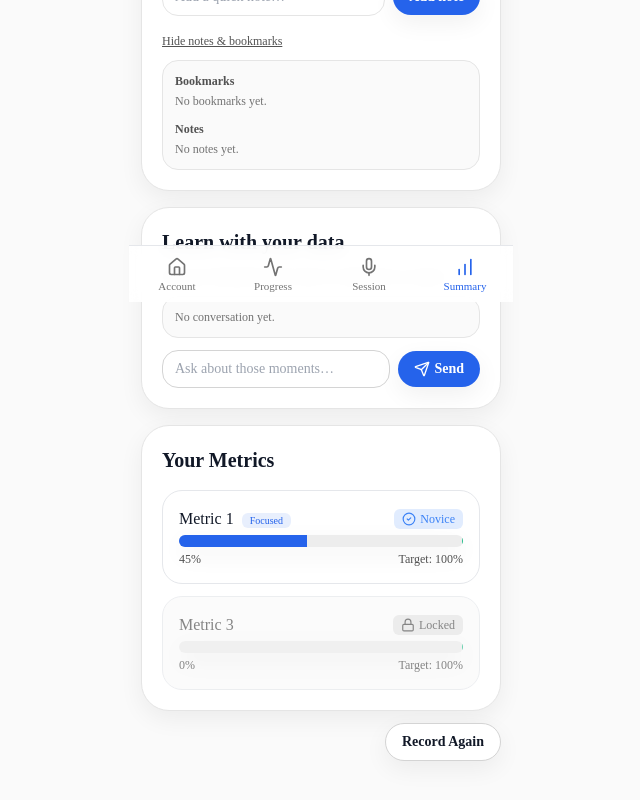
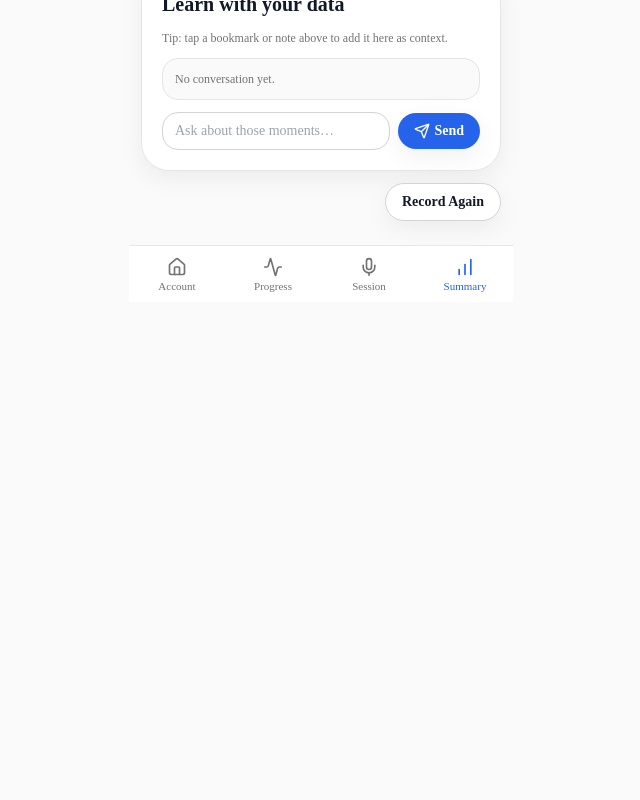
Before and after one commit to bodon2018/plena-learn, a Next.js app: page /user/summary in a window 1280 px wide. Shown: the part 498-1298 px from the top of the page, without its empty margins (319-959 px from the left). After the commit the page ends 879 px from the top, so only its background shows below. Built offline with nearby package versions, Linux system fonts and the light colour scheme.

Commit message:
deleted unneeded user cards.

```diff
--- a/src/features/progress/ProgressScreen.tsx
+++ b/src/features/progress/ProgressScreen.tsx
@@ -9,7 +9,8 @@ import AppBar from "@/components/navigation/AppBar";
 import ProgressBar from "@/components/ui/ProgressBar";
 import { useSessionStore } from "@/store/sessionStore";
 import milestonesData from "@/data/milestones.json";
-import { statusLabel, narrative } from "@/lib/progress";
+// CHANGE: remove `narrative` since the Narrative card is gone
+import { statusLabel } from "@/lib/progress";
 import { CheckCircle2, Lock } from "lucide-react";
 import { cn } from "@/lib/cn";
 // import { METRICS_BY_CATEGORY } from "@/lib/constants";
@@ -171,14 +172,8 @@ export default function ProgressScreen() {
 
   const unlockedCount = list.filter((m) => m.unlocked).length;
 
-  const narrativeText = useMemo(() => {
-    if (list.length === 0) {
-      return "Start a session to generate progress. Your admin can define metrics at any time.";
-    }
-    const head = list[0];
-    const from = Math.max(0, head.value - 0.2);
-    return narrative(head.metricName, from, head.value);
-  }, [list]);
+  // CHANGE: remove narrativeText computation entirely (card removed)
+  // (kept here as a note so future editors know it was deliberate)
 
   // Normalize milestones to an array
   const milestonesForCategory = useMemo(() => {
@@ -297,14 +292,7 @@ export default function ProgressScreen() {
         </ul>
       </Card>
 
-      {/* Narrative */}
-      <Card className="mt-4">
-        <h2 className="text-xl font-bold">Narrative Feedback</h2>
-        <p className="mt-2 text-sm text-ink">{narrativeText}</p>
-        <p className="mt-1 text-sm text-mute">
-          Next step: focus 10 minutes on your most unlocked-but-lowest metric.
-        </p>
-      </Card>
+      {/* CHANGE: Narrative card removed to match new UX; no other layout changed */}
     </>
   );
 }
--- a/src/features/summary/SummaryScreen.tsx
+++ b/src/features/summary/SummaryScreen.tsx
@@ -1,42 +1,43 @@
 "use client";
 
 /**
- * CHANGE (NEW CARD): “Learn with your data”
- * - Sits directly BELOW “Annotate Your Practice”.
- * - Users can tap any Bookmark/Note in the Annotate card to add it as a context chip
- *   in the new card. They can also remove chips.
- * - A small chat composer lets them ask questions; an AI reply appears (mock for now).
- * - Reply area is compact to preserve the clean visual hierarchy.
+ * CHANGE (REMOVAL): The "Your Metrics" card has been removed from Summary,
+ * per request. All related imports (ProgressBar, statusLabel, Lock, CheckCircle2),
+ * props, and derived metric state were deleted to avoid unused-code errors.
+ * The rest of the page (Your 2 Moments, Annotate Your Practice, Learn with your data,
+ * and the "Record Again" button) continues to work unchanged.
  *
- * CHANGE (ANNOTATE): Notes/Bookmarks list items get a tiny “Use in chat” affordance
- * (the whole pill is clickable) that pushes the annotation into the “Learn with your data” context.
+ * NOTE: This file stays backend-agnostic; audio, chat, and annotations are mock/local only.
  *
- * NOTE: This file remains backend-agnostic. Replace the mock AI reply with a real fetch
- * to /api/summary/ask (or similar) later.
- *
- * CHANGE (METRICS FLOW): Metrics are now sourced from the admin-defined store (useMetricsStore),
- * with graceful placeholders when none exist, and mapping by metric id OR name.
+ * NEW CHANGE (COMMENT): The "Your 2 Moments" section is fully commented out per request,
+ * along with its dedicated import and state, so only "Annotate Your Practice" and
+ * "Learn with your data" render now. Uncomment to restore.
  */
 
-import { useMemo, useRef, useState, useEffect } from "react";
+import { /* useMemo, */ useRef, useState, useEffect } from "react";
 import Link from "next/link";
 import AppBar from "@/components/navigation/AppBar";
 import Card from "@/components/ui/Card";
-import AudioPlayButton from "@/components/audio/AudioPlayButton";
-import ProgressBar from "@/components/ui/ProgressBar";
-import { CheckCircle2, Lock, Play, Pause, Bookmark, X, Send } from "lucide-react";
+// CHANGE: comment out AudioPlayButton import (used only by the Moments section)
+// import AudioPlayButton from "@/components/audio/AudioPlayButton";
+// CHANGE: removed ProgressBar import
+// import ProgressBar from "@/components/ui/ProgressBar";
+// CHANGE: removed statusLabel import
+// import { statusLabel } from "@/lib/progress";
+import { Play, Pause, Bookmark, X, Send } from "lucide-react"; // CHANGE: trimmed icon imports
 import { cn } from "@/lib/cn";
-import { statusLabel } from "@/lib/progress";
 import { useSessionStore } from "@/store/sessionStore";
-import { useMetricsStore } from "@/hooks/useMetricsStore"; // NEW: single source of truth for metrics
+// CHANGE: removed useMetricsStore import
+// import { useMetricsStore } from "@/hooks/useMetricsStore";
 
 type Props = {
-  // CHANGE: category/metrics kept optional for compatibility, but we default to admin-defined.
+  // CHANGE: keep type for compatibility, but we no longer use these in Summary
   category?: string;
   metrics?: string[];
 };
 
-type Moment = { src: string; tone: "Win" | "Urgent"; label: string };
+// CHANGE: comment out Moment type (used only by Moments section)
+// type Moment = { src: string; tone: "Win" | "Urgent"; label: string };
 
 /* Helper: format seconds to 0:00 / 1:23:45 */
 function fmtTime(totalSec: number | null | undefined) {
@@ -47,65 +48,20 @@ function fmtTime(totalSec: number | null | undefined) {
   return h > 0 ? `${h}:${m.padStart(2, "0")}:${s}` : `${m}:${s}`;
 }
 
-export default function SummaryScreen({ category, metrics = [] }: Props) {
-  /* ====== Metrics state (mirrors Progress tab) ====== */
-  const progressByMetric = useSessionStore((s) => s.progressByMetric);
+export default function SummaryScreen({}: Props) {
+  /* ===== Moments (Win + Urgent) ===== */
+  // CHANGE: comment out Moments data and local playing state
+  // const MOMENTS: Moment[] = useMemo(
+  //   () => [
+  //     { src: "/audio/top1.mp3", tone: "Win",    label: "Moment #1" },
+  //     { src: "/audio/top3.mp3", tone: "Urgent", label: "Moment #2" },
+  //   ],
+  //   []
+  // );
+  // const [playingIdx, setPlayingIdx] = useState<number | null>(null);
+
+  /* ===== Store values (duration) ===== */
   const storeDuration = useSessionStore((s: any) => s.lastSessionDurationSec ?? undefined);
-
-  // NEW: pull active admin metrics and resolve effective list
-  const { metrics: defs } = useMetricsStore();
-  const adminMetricNames = useMemo(
-    () =>
-      defs
-        .filter((m) => m.active)
-        .sort((a, b) => (a.name.localeCompare(b.name) || a.id.localeCompare(b.id)))
-        .map((m) => m.name),
-    [defs]
-  );
-
-  // CHANGE: effective metrics = props.metrics (if provided) -> admin-defined -> placeholders
-  const effectiveMetrics = useMemo(() => {
-    if (metrics.length > 0) return metrics;
-    if (adminMetricNames.length > 0) return adminMetricNames;
-    return ["Metric 1", "Metric 2", "Metric 3"]; // placeholders until admin defines metrics
-  }, [metrics, adminMetricNames]);
-
-  // CHANGE: normalize list (map by id first, then name) with a sensible demo default for the first item
-  const list = useMemo(
-    () =>
-      (effectiveMetrics ?? []).map((mName, idx) => {
-        // Try by metric ID if progress store uses IDs; then by name
-        const byId = (progressByMetric as any)?.[defs.find((d) => d.name === mName)?.id ?? ""];
-        const byName = (progressByMetric as any)?.[mName];
-        const item = byId || byName;
-
-        return (
-          item ?? {
-            metric: mName,
-            value: idx === 0 ? 0.45 : 0, // demo default for first metric
-            target: 1,
-            unlocked: idx === 0,
-          }
-        );
-      }),
-    [effectiveMetrics, progressByMetric, defs]
-  );
-
-  // CHANGE: pick first unlocked (or first) as active metric label (by name)
-  const activeMetric = useMemo(() => {
-    const firstUnlocked = list.find((m: any) => m?.unlocked);
-    return (firstUnlocked?.metric as string) ?? (list[0]?.metric as string) ?? "";
-  }, [list]);
-
-  /* ====== Moments (Win + Urgent) — unchanged from current ====== */
-  const MOMENTS: Moment[] = useMemo(
-    () => [
-      { src: "/audio/top1.mp3", tone: "Win",    label: "Moment #1" },
-      { src: "/audio/top3.mp3", tone: "Urgent", label: "Moment #2" },
-    ],
-    []
-  );
-  const [playingIdx, setPlayingIdx] = useState<number | null>(null);
 
   /* =========================
      Annotate your practice
@@ -124,7 +80,7 @@ export default function SummaryScreen({ category, metrics = [] }: Props) {
   const [marks, setMarks] = useState<Mark[]>([]);
   const [noteText, setNoteText] = useState("");
 
-  // CHANGE (NEW STATE): context items selected for “Learn with your data”
+  // CHANGE (NEW STATE from previous work): chips used by "Learn with your data"
   type ContextItem =
     | { kind: "bookmark"; t: number }
     | { kind: "note"; t: number; text: string };
@@ -189,7 +145,7 @@ export default function SummaryScreen({ category, metrics = [] }: Props) {
     setCurrentSec(t);
   };
 
-  // CHANGE (HANDLERS): push an annotation into the “Learn with your data” context
+  // Push an annotation into the “Learn with your data” context
   const pushBookmarkToContext = (t: number) => {
     setContextItems((prev) => [...prev, { kind: "bookmark", t }]);
   };
@@ -213,7 +169,7 @@ export default function SummaryScreen({ category, metrics = [] }: Props) {
     setChat((c) => [...c, { role: "user", text: q, ts: Date.now() }]);
     setInput("");
 
-    // CHANGE (MOCK AI): Replace with a real fetch later
+    // Mock “AI” reply (replace with real fetch later)
     const summaryBits = contextItems
       .map((ci) =>
         ci.kind === "bookmark"
@@ -221,10 +177,10 @@ export default function SummaryScreen({ category, metrics = [] }: Props) {
           : `note @ ${fmtTime(ci.t)}: "${ci.text}"`
       )
       .join("; ");
+    const mock =
+      `Considering ${summaryBits || "your session"}, here’s a concise suggestion: ` +
+      `try one concrete behavior in your next turn.`;
 
-    const mock = `Considering ${summaryBits || "your session"}, here’s a concise suggestion focused on your current metric: try one concrete behavior in your next turn.`;
-
-    // small delay to feel async
     setTimeout(() => {
       setChat((c) => [...c, { role: "assistant", text: mock, ts: Date.now() }]);
     }, 350);
@@ -234,7 +190,9 @@ export default function SummaryScreen({ category, metrics = [] }: Props) {
     <>
       <AppBar title="Session Summary" />
 
-      {/* ===== Your 2 Moments (unchanged) ===== */}
+      {/* ===== Your 2 Moments ===== */}
+      {/*
+      CHANGE (COMMENTED OUT): The entire Moments card is commented out per request.
       <Card>
         <h2 className="text-xl font-bold">Your 2 Moments</h2>
         <div className="mt-3 space-y-3">
@@ -269,12 +227,12 @@ export default function SummaryScreen({ category, metrics = [] }: Props) {
           ))}
         </div>
       </Card>
+      */}
 
-      {/* ===== Annotate Your Practice (now emits context to chat) ===== */}
+      {/* ===== Annotate Your Practice ===== */}
       <Card className="mt-4">
         <h2 className="text-xl font-bold">Annotate Your Practice</h2>
 
-        {/* CHANGE: put Bookmark button to the far right of “Full session” row */}
         <div className="mt-3 flex items-center justify-between gap-3">
           <div className="flex items-center gap-3">
             <button
@@ -291,7 +249,7 @@ export default function SummaryScreen({ category, metrics = [] }: Props) {
             </div>
           </div>
 
-          {/* NEW POSITION: Bookmark button styled like “Send” */}
+          {/* Bookmark button */}
           <button type="button" onClick={addBookmark} className="btn-primary">
             <Bookmark className="mr-1 inline-block h-4 w-4" />
             Bookmark
@@ -317,7 +275,6 @@ export default function SummaryScreen({ category, metrics = [] }: Props) {
 
         {/* Controls */}
         <div className="mt-3 flex items-center gap-2">
-          {/* REMOVED bookmark from here (moved above) */}
           <input
             type="text"
             value={noteText}
@@ -336,7 +293,7 @@ export default function SummaryScreen({ category, metrics = [] }: Props) {
           </button>
         </div>
 
-        {/* Lists with round-corner pills that are clickable to “Use in chat” */}
+        {/* Notes & Bookmarks list */}
         <div className="mt-3">
           <button
             type="button"
@@ -356,7 +313,6 @@ export default function SummaryScreen({ category, metrics = [] }: Props) {
                 <ul className="mt-1 flex flex-wrap gap-2">
                   {marks.map((b, idx) => (
                     <li key={`bm-${idx}`}>
-                      {/* CHANGE: rounded pill; click to add to chat context */}
                       <button
                         className="rounded-full border border-neutral-300 bg-white px-3 py-1 text-xs hover:bg-neutral-50"
                         title="Use in chat"
@@ -384,7 +340,6 @@ export default function SummaryScreen({ category, metrics = [] }: Props) {
                       >
                         {fmtTime(n.t)}
                       </button>
-                      {/* CHANGE: rounded note box; click to add to chat context */}
                       <button
                         className="max-w-[80%] rounded-xl border border-neutral-200 bg-white px-3 py-2 text-left text-xs hover:bg-neutral-50"
                         title="Use in chat"
@@ -401,7 +356,7 @@ export default function SummaryScreen({ category, metrics = [] }: Props) {
         </div>
       </Card>
 
-      {/* ===== CHANGE (NEW CARD): Learn with your data (chat over selected annotations) ===== */}
+      {/* ===== Learn with your data (chat) ===== */}
       <Card className="mt-4">
         <h2 className="text-xl font-bold">Learn with your data</h2>
 
@@ -454,7 +409,7 @@ export default function SummaryScreen({ category, metrics = [] }: Props) {
           )}
         </div>
 
-        {/* Composer (small, right-aligned send) */}
+        {/* Composer */}
         <div className="mt-3 flex items-center gap-2">
           <input
             type="text"
@@ -470,66 +425,6 @@ export default function SummaryScreen({ category, metrics = [] }: Props) {
         </div>
       </Card>
 
-      {/* ===== Your Metrics (now uses effectiveMetrics/list) ===== */}
-      <Card className="mt-4">
-        <h2 className="text-xl font-bold">Your Metrics</h2>
-
-        <div className="mt-4 grid grid-cols-1 gap-3">
-          {list.map((m: any) => {
-            const isActive = m.metric === activeMetric;
-            const isLocked = !m.unlocked;
-            const label = statusLabel(isLocked ? 0 : m.value);
-
-            return (
-              <div
-                key={m.metric}
-                className={cn(
-                  "rounded-2xl border p-4",
-                  isLocked && "opacity-70",
-                  !isActive && "bg-neutral-50"
-                )}
-              >
-                <div className="mb-1 flex items-center gap-2">
-                  <div className={cn("font-medium", !isActive && "text-neutral-600")}>
-                    {m.metric}
-                    {isActive && (
-                      <span className="ml-2 rounded-md bg-primary/10 px-2 py-0.5 text-[10px] text-primary">
-                        Focused
-                      </span>
-                    )}
-                  </div>
-
-                  <span
-                    className={cn(
-                      "ml-auto inline-flex items-center gap-1 rounded-md px-2 py-0.5 text-xs",
-                      isLocked
-                        ? "bg-neutral-200 text-neutral-600"
-                        : label === "Mastered"
-                        ? "bg-success/15 text-success"
-                        : label === "On track"
-                        ? "bg-secondary/15 text-secondary"
-                        : "bg-sky/15 text-sky"
-                    )}
-                  >
-                    {isLocked ? <Lock className="h-3.5 w-3.5" /> : <CheckCircle2 className="h-3.5 w-3.5" />}
-                    {isLocked ? "Locked" : label}
-                  </span>
-                </div>
-
-                {/* Bar */}
-                <ProgressBar value={isLocked ? 0 : m.value} target={m.target ?? 1} />
-
-                {/* % + Target below bar (small) */}
-                <div className="mt-1 flex items-center text-xs text-neutral-600">
-                  <span>{isLocked ? "0%" : `${Math.round(m.value * 100)}%`}</span>
-                  <span className="ml-auto">Target: {Math.round((m.target ?? 1) * 100)}%</span>
-                </div>
-              </div>
-            );
-          })}
-        </div>
-      </Card>
-
       {/* Right-aligned Record Again (route under /user) */}
       <div className="mt-3 flex justify-end">
         <Link href="/user/session" className="btn-outline">
@@ -539,15 +434,3 @@ export default function SummaryScreen({ category, metrics = [] }: Props) {
     </>
   );
 }
-
-/*
-CHANGES MADE (for this request):
-1) METRICS FLOW:
-   - Read admin-defined active metrics via `useMetricsStore` and use those names throughout.
-   - If props.metrics is provided, it wins; else admin metrics; else placeholders “Metric 1/2/3”.
-   - Progress mapping is resilient: tries `progressByMetric[id]` first, then `[name]`.
-2) UI/STYLE:
-   - Preserved the existing layout, buttons, borders, and spacing.
-3) Learn-with-your-data:
-   - Kept the new contextual chat card with selectable chips from annotations (mock reply).
-*/
```
